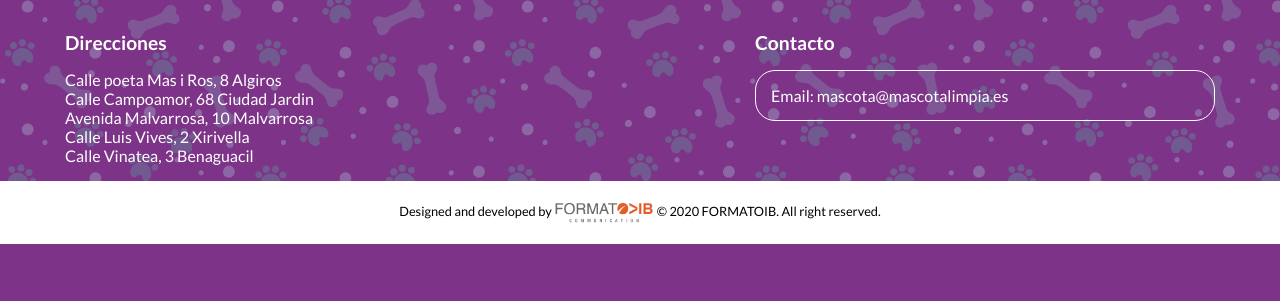
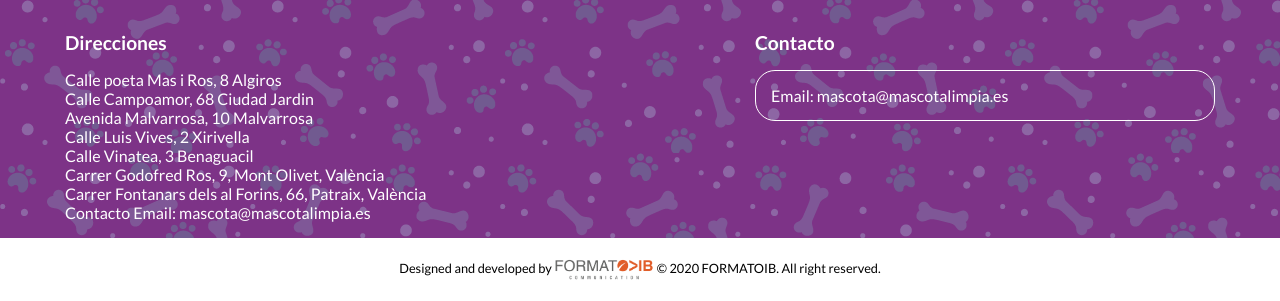
Before and after one commit to Koldok/Koldok.github.io, a plain HTML site: page index.html in a window 1280 px wide. Shown: the part 3195-3496 px from the top of the page. Before the commit the page ends 3439 px from the top, so only its background shows below. Drawn offline with Linux system fonts and the light colour scheme.

Commit message:
Añadidas direcciones

```diff
--- a/index.html
+++ b/index.html
@@ -163,6 +163,12 @@
 				Avenida Malvarrosa, 10 Malvarrosa<br>
 				Calle Luis Vives, 2 Xirivella<br>
 				Calle Vinatea, 3 Benaguacil<br>
+				Carrer Godofred Ros, 9, Mont Olivet, València<br>
+				Carrer Fontanars dels al Forins, 66, Patraix, València<br>
+
+Contacto
+Email: mascota@mascotalimpia.es
+
 			</p>
 		</div>
 		<div class="foot_redes">
```
